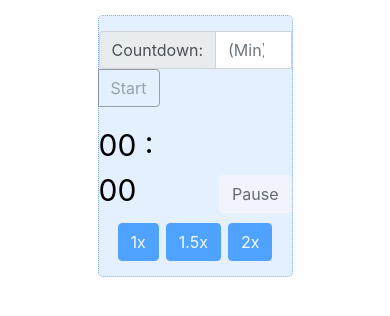
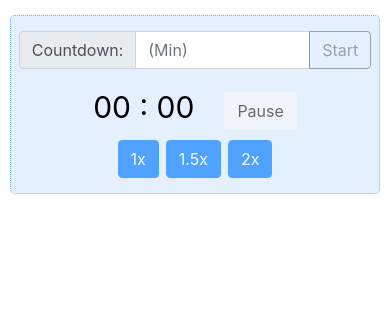
Before and after one commit to Rostyy/countdown, an Angular app: page / in a window 390 px wide. Shown: the top 316 px of the page. Built offline with nearby package versions, Linux system fonts and the light colour scheme.

Commit message:
added mobile view

```diff
--- a/src/app/app.component.scss
+++ b/src/app/app.component.scss
@@ -11,3 +11,14 @@
     border: 1px dotted #7EB3FF;
     margin-top: 15px;
 }
+
+// mobile
+@media (max-width: 1024px) {
+  .wrapper {
+    width: 95%;
+
+    time-input {
+        margin: 0 8px;
+    }
+  }
+}
```
